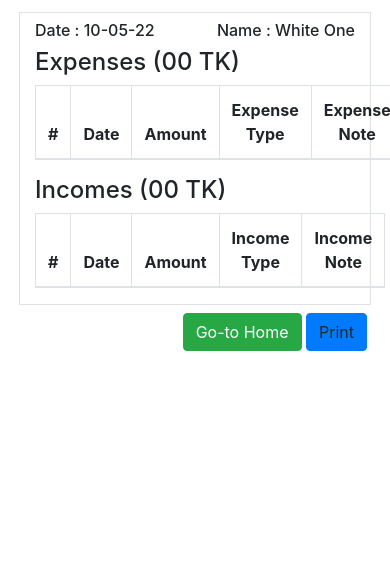
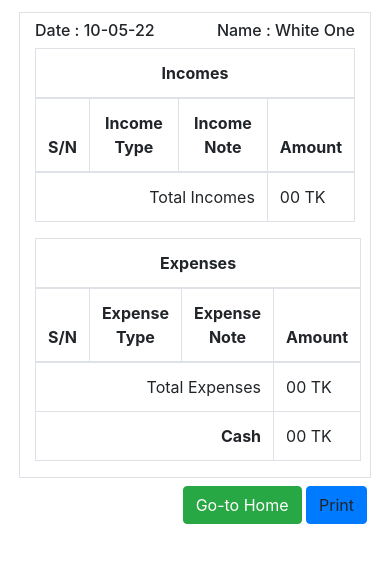
Before and after one commit to ashikulislamdev/income-expense-management-system, a PHP site: page /daily_subtotal.php in a window 390 px wide. Shown: the top 563 px of the page. Run offline with PHP 8.4, Linux system fonts and the light colour scheme; the visitor is signed in with stand-in values (Sample User, id 1); data that the repository does not hold is empty; some libraries are stand-ins or nearby versions.

Commit message:
change table responsiveness

```diff
--- a/daily_subtotal.php
+++ b/daily_subtotal.php
@@ -1,6 +1,5 @@
 <?php
   include("session.php");
-
 
   $exp_fetched = mysqli_query($con, "SELECT * FROM `expenses` WHERE expensedate > (NOW() - INTERVAL 1 DAY) AND `user_id` = '$userid' ORDER BY expensedate DESC");
 
@@ -85,57 +84,70 @@
           <h6 class="mr-auto">Date : <?php echo date('d-m-y') ?> </h6>
           <h6>Name : <?php echo $username; ?></h6>
         </div>
-          <div class="col-md-6 col-sm-12 col-12">
-            <h4>Expenses (<?php echo $expenses_last_day_amount ? $expenses_last_day_amount : '00'; ?> TK)</h4>
+          <div class="col-md-12 col-sm-12 col-12">
              <table class="table table-hover table-bordered">
                 <thead>
                    <tr class="text-center">
-                      <th>#</th>
-                      <th>Date</th>
+                      <th colspan="4">Incomes</th>
+                   </tr>
+                   <tr class="text-center">
+                      <th>S/N</th>
+                      <th>Income Type</th>
+                      <th>Income Note</th>
                       <th>Amount</th>
+                   </tr>
+                </thead>
+                <tbody id="dataTable">
+                    <?php $count=1; while ($row = mysqli_fetch_array($income_fetched)) { ?>
+                    <tr>
+                       <td><?php echo $count;?></td>
+                       <td><?php echo $row['incomecategory']; ?></td>
+                       <td><?php echo $row['income_note']; ?></td>
+                       <td><?php echo $row['income']; ?> TK</td>
+                    </tr>
+                    <?php $count++; } ?>
+                    <tr>
+                       <td colspan="3" class="text-right">Total Incomes</td>
+                       <td><?php echo $income_last_day_amount ? $income_last_day_amount : '00' ; ?> TK</td>
+                    </tr>
+                </tbody>
+             </table>
+          </div>
+
+          <div class="col-md-12 col-sm-12 col-12">
+             <table class="table table-hover table-bordered">
+                <thead>
+                   <tr class="text-center">
+                      <th colspan="4">Expenses</th>
+                   </tr>
+                   <tr class="text-center">
+                      <th>S/N</th>
                       <th>Expense Type</th>
                       <th>Expense Note</th>
+                      <th>Amount</th>
                    </tr>
                 </thead>
                 <tbody id="dataTable">
                     <?php $count=1; while ($row = mysqli_fetch_array($exp_fetched)) { ?>
                     <tr>
                        <td><?php echo $count;?></td>
-                       <td><?php echo $row['expensedate']; ?></td>
-                       <td><?php echo $row['expense']; ?> TK</td>
                        <td><?php echo $row['expensecategory']; ?></td>
                        <td><?php echo $row['expense_note']; ?></td>
+                       <td><?php echo $row['expense']; ?> TK</td>
                     </tr>
                     <?php $count++; } ?>
+                    <tr>
+                       <td colspan="3" class="text-right">Total Expenses</td>
+                       <td><?php echo $expenses_last_day_amount ? $expenses_last_day_amount : '00'; ?> TK</td>
+                    </tr>
+                    <tr>
+                       <td colspan="3" class="text-right"><b>Cash</b></td>
+                       <td><?php echo $income_last_day_amount - $expenses_last_day_amount ? $income_last_day_amount - $expenses_last_day_amount : '00' ; ?> TK</td>
+                    </tr>
                 </tbody>
              </table>
           </div>
 
-          <div class="col-md-6 col-sm-12 col-12">
-            <h4>Incomes (<?php echo $income_last_day_amount ? $income_last_day_amount : '00' ; ?> TK)</h4>
-             <table class="table table-hover table-bordered">
-                <thead>
-                   <tr class="text-center">
-                      <th>#</th>
-                      <th>Date</th>
-                      <th>Amount</th>
-                      <th>Income Type</th>
-                      <th>Income Note</th>
-                   </tr>
-                </thead>
-                <tbody id="dataTable">
-                    <?php $count=1; while ($row = mysqli_fetch_array($income_fetched)) { ?>
-                    <tr>
-                       <td><?php echo $count;?></td>
-                       <td><?php echo $row['incomedate']; ?></td>
-                       <td><?php echo $row['income']; ?> TK</td>
-                       <td><?php echo $row['incomecategory']; ?></td>
-                       <td><?php echo $row['income_note']; ?></td>
-                    </tr>
-                    <?php $count++; } ?>
-                </tbody>
-             </table>
-          </div>
       </div>
           <div class="float-right pt-1 pr-2">
             <a class="btn btn-success" href="index.php">Go-to Home</a>
--- a/manage_income.php
+++ b/manage_income.php
@@ -19,11 +19,11 @@
       ?>
 
 
-            <div class="container-fluid">
+            <div class="container-fluid" style="overflow:scroll;">
                <h3 class="mt-4 text-center">Manage Incomes</h3>
                <hr>
 
-               <div class="d-flex">
+               <div class="d-flex" style="min-width: 700px;">
                   <div class="mr-auto p-2">
                       <a href="add_income.php" class="btn btn-primary">Add New Income</a>
                   </div>
```
Also changed, not shown: about-us.php (added, +50 -0 lines), includes/nav.php (+14 -1 lines), manage_expense.php (+5 -3 lines).
